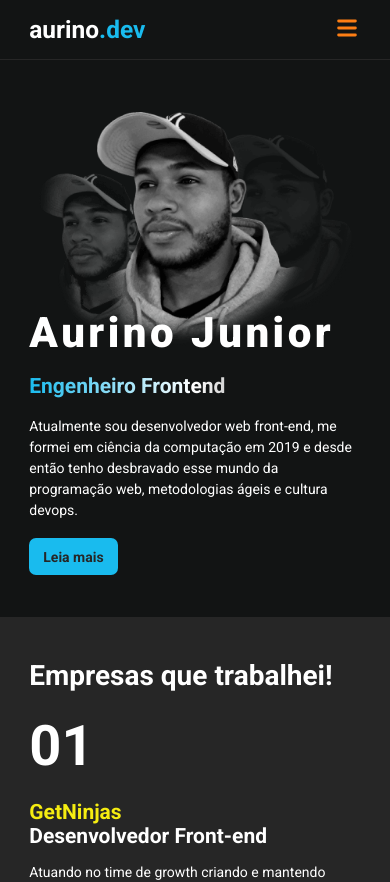
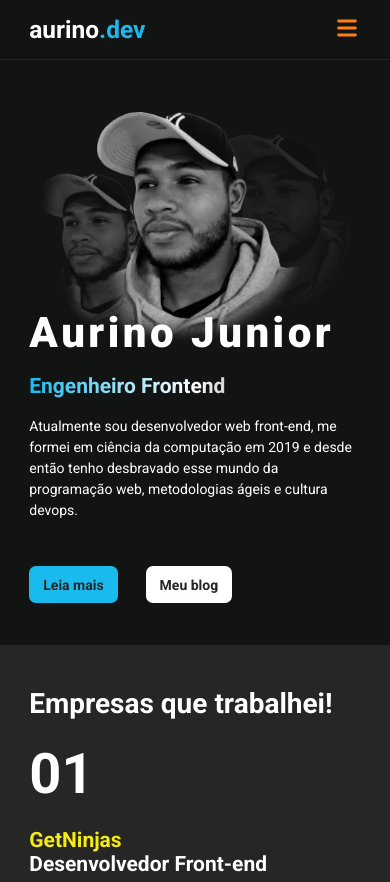
Before and after one commit to AurinoJunior/aurino.dev-v2-old, a Next.js app: page / in a window 390 px wide. Shown: the top 882 px of the page. Built offline with nearby package versions, Linux system fonts and the light colour scheme.

Commit message:
Separete menus between Desktop menu and Mobile menu

```diff
--- a/src/components/Home/Hero/Hero.styles.ts
+++ b/src/components/Home/Hero/Hero.styles.ts
@@ -45,14 +45,6 @@ export const HeroTitle = styled.h1`
   background-clip: text;
 `
 
-export const HeroDescription = styled.p`
-  width: 100%;
-
-  @media (min-width: ${tablet_size}) {
-    max-width: 50%;
-  }
-`
-
 export const HeroAnimation = styled.h2`
   @keyframes typing {
     from {
@@ -79,3 +71,9 @@ export const HeroAnimation = styled.h2`
   -webkit-background-clip: text;
   -webkit-text-fill-color: transparent;
 `
+
+export const HeroCTAs = styled.div`
+  display: flex;
+  gap: 2rem;
+  margin-top: 2rem;
+`
--- a/src/components/Home/Hero/Hero.tsx
+++ b/src/components/Home/Hero/Hero.tsx
@@ -5,7 +5,13 @@ import { Link } from '../../_ui'
 
 import myImage from '../../../assets/eu.png'
 
-import { HeroAnimation, HeroBox, HeroContent, HeroTitle } from './Hero.styles'
+import {
+  HeroAnimation,
+  HeroBox,
+  HeroCTAs,
+  HeroContent,
+  HeroTitle
+} from './Hero.styles'
 
 interface IHeroProps {
   data: {
@@ -15,17 +21,18 @@ interface IHeroProps {
     img: {
       alt: string
     }
-    cta: {
+    ctas: Array<{
       link: string
       text: string
-    }
+      classname: string
+    }>
   }
 }
 
 const NUMBERS_OF_PHRASES = 3
 
 export const Hero = ({ data }: IHeroProps) => {
-  const { title, description, img, cta, phraseAnimation } = data
+  const { title, description, img, ctas, phraseAnimation } = data
   const [phraseNumber, setPhraseNumber] = useState(0)
 
   setTimeout(() => {
@@ -43,7 +50,13 @@ export const Hero = ({ data }: IHeroProps) => {
         <HeroTitle>{title}</HeroTitle>
         <HeroAnimation>{phraseAnimation[phraseNumber]}</HeroAnimation>
         <p>{description}</p>
-        <Link href={cta.link}>{cta.text}</Link>
+        <HeroCTAs>
+          {ctas.map(({ link, text, classname }) => (
+            <Link key={link} href={link} classname={classname}>
+              {text}
+            </Link>
+          ))}
+        </HeroCTAs>
       </HeroContent>
     </HeroBox>
   )
--- /dev/null
+++ b/src/components/_ui/Header/DesktopMenu/DesktopMenu.styles.tsx
@@ -0,0 +1,46 @@
+import styled from 'styled-components'
+import {
+  gray_500,
+  secondary,
+  tablet_size,
+  white
+} from '../../../../styles/Tokens'
+
+export const DesktopMenu = styled.nav`
+  ul {
+    display: flex;
+    align-items: center;
+    gap: 2rem;
+
+    list-style: none;
+  }
+
+  li {
+    color: ${gray_500};
+    padding: 1rem 0;
+
+    &:hover {
+      filter: brightness(0.4);
+      transition: 0.2s;
+    }
+
+    &.active {
+      color: ${white};
+      font-weight: 600;
+
+      border-bottom: 2px solid ${secondary};
+
+      &:hover {
+        filter: none;
+      }
+    }
+
+    a {
+      padding: 1rem;
+    }
+  }
+
+  @media (max-width: ${tablet_size}) {
+    display: none;
+  }
+`
--- /dev/null
+++ b/src/components/_ui/Header/DesktopMenu/DesktopMenu.tsx
@@ -0,0 +1,32 @@
+import Link from 'next/link'
+import { useRouter } from 'next/router'
+
+import * as S from './DesktopMenu.styles'
+
+interface IDesktopMenuProps {
+  menuData: Array<{
+    title: string
+    href: string
+  }>
+}
+
+export const DesktopMenu = ({ menuData }: IDesktopMenuProps) => {
+  const router = useRouter()
+
+  return (
+    <S.DesktopMenu>
+      <ul>
+        {menuData.map((menu, index) => (
+          <li
+            key={index}
+            className={router.asPath === menu.href ? 'active' : ''}
+          >
+            <Link href={menu.href}>
+              <a>{menu.title}</a>
+            </Link>
+          </li>
+        ))}
+      </ul>
+    </S.DesktopMenu>
+  )
+}
--- a/src/components/_ui/Header/Header.styles.ts
+++ b/src/components/_ui/Header/Header.styles.ts
@@ -1,12 +1,5 @@
 import styled from 'styled-components'
-import {
-  gray_500,
-  gray_800,
-  gray_900,
-  secondary,
-  tablet_size,
-  white
-} from '../../../styles/Tokens'
+import { gray_800, gray_900, tablet_size } from '../../../styles/Tokens'
 
 export const Box = styled.div`
   width: 100%;
@@ -31,42 +24,3 @@ export const Box = styled.div`
     padding: 0;
   }
 `
-
-export const Menu = styled.nav`
-  ul {
-    display: flex;
-    align-items: center;
-    gap: 2rem;
-
-    list-style: none;
-  }
-
-  li {
-    color: ${gray_500};
-    padding: 1rem 0;
-
-    &:hover {
-      filter: brightness(0.4);
-      transition: 0.2s;
-    }
-
-    &.active {
-      color: ${white};
-      font-weight: 600;
-
-      border-bottom: 2px solid ${secondary};
-
-      &:hover {
-        filter: none;
-      }
-    }
-
-    a {
-      padding: 1rem;
-    }
-  }
-
-  @media (max-width: ${tablet_size}) {
-    display: none;
-  }
-`
--- a/src/components/_ui/Header/Header.tsx
+++ b/src/components/_ui/Header/Header.tsx
@@ -1,10 +1,8 @@
-import { useRouter } from 'next/router'
-import Link from 'next/link'
-
 import { Logo } from '../Logo/Logo'
 import { Container } from '../Container/Container.styles'
 
-import { MenuMobile } from './MenuMobile/MenuMobile'
+import { MobileMenu } from './MobileMenu/MobileMenu'
+import { DesktopMenu } from './DesktopMenu/DesktopMenu'
 
 import * as S from './Header.styles'
 
@@ -16,27 +14,12 @@ interface IHeaderProps {
 }
 
 export const Header = ({ menuData }: IHeaderProps) => {
-  const router = useRouter()
-
   return (
     <S.Box>
       <Container>
         <Logo />
-        <S.Menu>
-          <ul>
-            {menuData.map((menu, index) => (
-              <li
-                key={index}
-                className={router.asPath === menu.href ? 'active' : ''}
-              >
-                <Link href={menu.href}>
-                  <a>{menu.title}</a>
-                </Link>
-              </li>
-            ))}
-          </ul>
-        </S.Menu>
-        <MenuMobile menuData={menuData} />
+        <DesktopMenu menuData={menuData} />
+        <MobileMenu menuData={menuData} />
       </Container>
     </S.Box>
   )
--- a/src/components/_ui/Header/MenuMobile/MenuMobile.styles.ts
+++ b/src/components/_ui/Header/MobileMenu/MobileMenu.styles.ts
@@ -1,7 +1,7 @@
 import styled from 'styled-components'
 import { gray_800, secondary, tablet_size } from '../../../../styles/Tokens'
 
-export const Menu = styled.nav`
+export const MobileMenu = styled.nav`
   background-color: ${gray_800};
 
   position: fixed;
@@ -33,7 +33,7 @@ export const Menu = styled.nav`
   }
 `
 
-export const MenuContent = styled.ul`
+export const MobileMenuContent = styled.ul`
   width: 100%;
   height: 100%;
 
@@ -69,7 +69,7 @@ export const MenuContent = styled.ul`
   }
 `
 
-export const MenuButton = styled.button`
+export const MobileMenuButton = styled.button`
   z-index: 3;
 
   @media (min-width: ${tablet_size}) {
--- a/src/components/_ui/Header/MenuMobile/MenuMobile.tsx
+++ b/src/components/_ui/Header/MobileMenu/MobileMenu.tsx
@@ -6,16 +6,16 @@ import { HiMenu } from 'react-icons/hi'
 import { RiCloseLine } from 'react-icons/ri'
 
 import { secondary } from '../../../../styles/Tokens'
-import * as S from './MenuMobile.styles'
+import * as S from './MobileMenu.styles'
 
-interface IMenuMobileProps {
+interface IMobileMenuProps {
   menuData: Array<{
     title: string
     href: string
   }>
 }
 
-export const MenuMobile = ({ menuData }: IMenuMobileProps) => {
+export const MobileMenu = ({ menuData }: IMobileMenuProps) => {
   const [showMenu, setShowMenu] = useState(false)
   const router = useRouter()
 
@@ -25,17 +25,17 @@ export const MenuMobile = ({ menuData }: IMenuMobileProps) => {
 
   return (
     <>
-      <S.MenuButton type="button" onClick={handleSwitchOpenMenu}>
+      <S.MobileMenuButton type="button" onClick={handleSwitchOpenMenu}>
         {!showMenu ? (
           <HiMenu size={28} color={secondary} />
         ) : (
           <RiCloseLine size={28} color={secondary} />
         )}
-      </S.MenuButton>
+      </S.MobileMenuButton>
 
       {showMenu && (
-        <S.Menu>
-          <S.MenuContent>
+        <S.MobileMenu>
+          <S.MobileMenuContent>
             {menuData.map((menu, index) => (
               <li
                 key={index}
@@ -46,8 +46,8 @@ export const MenuMobile = ({ menuData }: IMenuMobileProps) => {
                 </Link>
               </li>
             ))}
-          </S.MenuContent>
-        </S.Menu>
+          </S.MobileMenuContent>
+        </S.MobileMenu>
       )}
     </>
   )
--- a/src/data/homeContent.json
+++ b/src/data/homeContent.json
@@ -9,10 +9,18 @@
       "alt": "Imagem de Aurino Junior em preto e branco utilizando boné e casaco"
     },
     "description": "Atualmente sou desenvolvedor web front-end, me formei em ciência da computação em 2019 e desde então tenho desbravado esse mundo da programação web, metodologias ágeis e cultura devops.",
-    "cta": {
-      "link": "#about",
-      "text": "Leia mais"
-    }
+    "ctas": [
+      {
+        "link": "#about",
+        "text": "Leia mais",
+        "classname": ""
+      },
+      {
+        "link": "/blog",
+        "text": "Meu blog",
+        "classname": "white-btn"
+      }
+    ]
   },
   "worked": {
     "title": "Empresas que trabalhei!",
```
